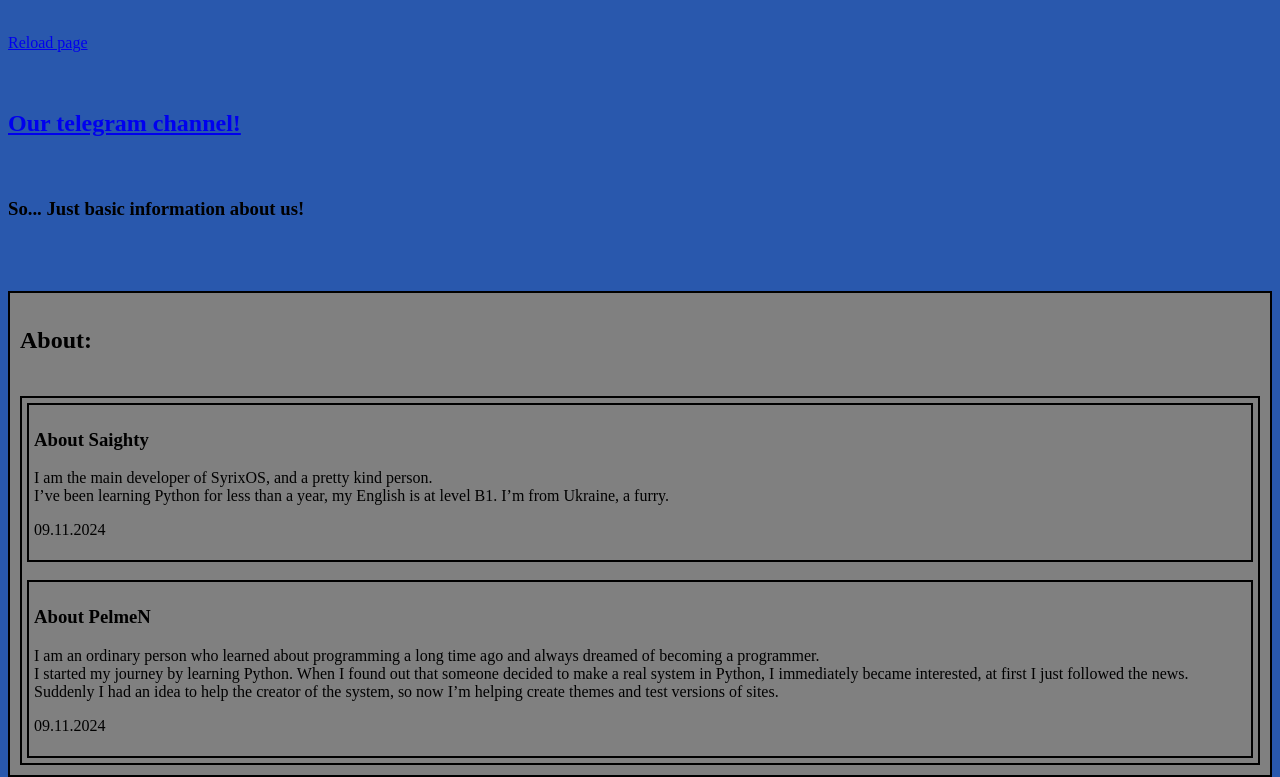
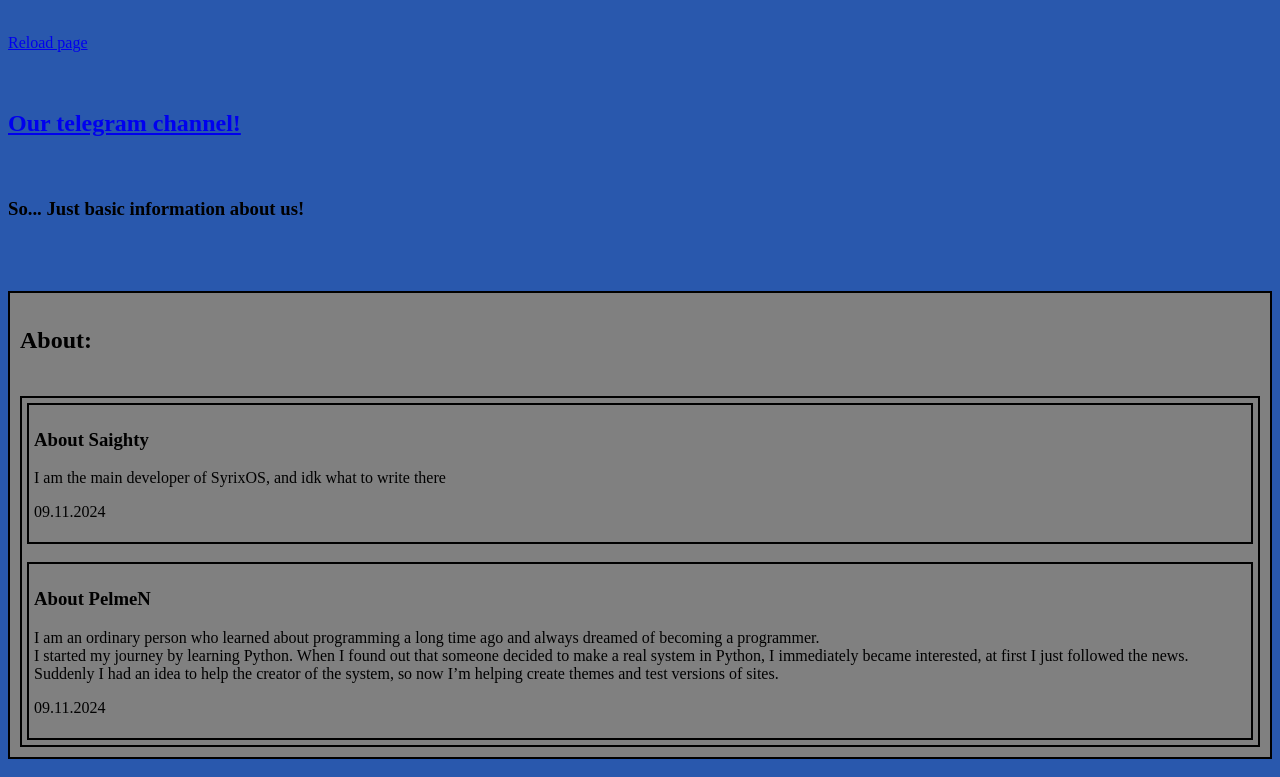
Before and after one commit to SaightyOfficial/SyrixOS, a plain HTML site: page about.html in a window 1280 px wide. Shown: the part 66-843 px from the top of the page. Drawn offline with Linux system fonts and the light colour scheme.

Commit message:
Update about.html

```diff
--- a/about.html
+++ b/about.html
@@ -36,7 +36,7 @@
 			<div>
 				<div>
 					<h3>About Saighty</h3>
-					<p>I am the main developer of SyrixOS, and a pretty kind person.<br>I’ve been learning Python for less than a year, my English is at level B1. I’m from Ukraine, a furry.</p>
+					<p>I am the main developer of SyrixOS, and idk what to write there</p>
 					<p>09.11.2024</p>
 				</div><br>
 				<div>
```
